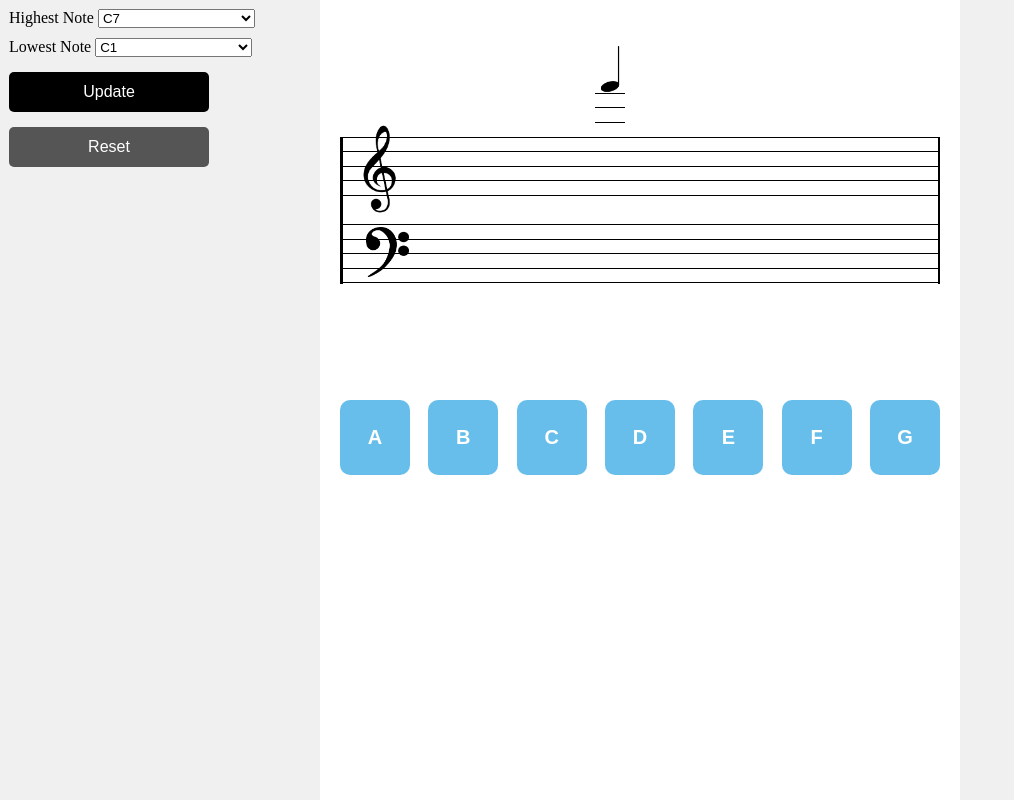
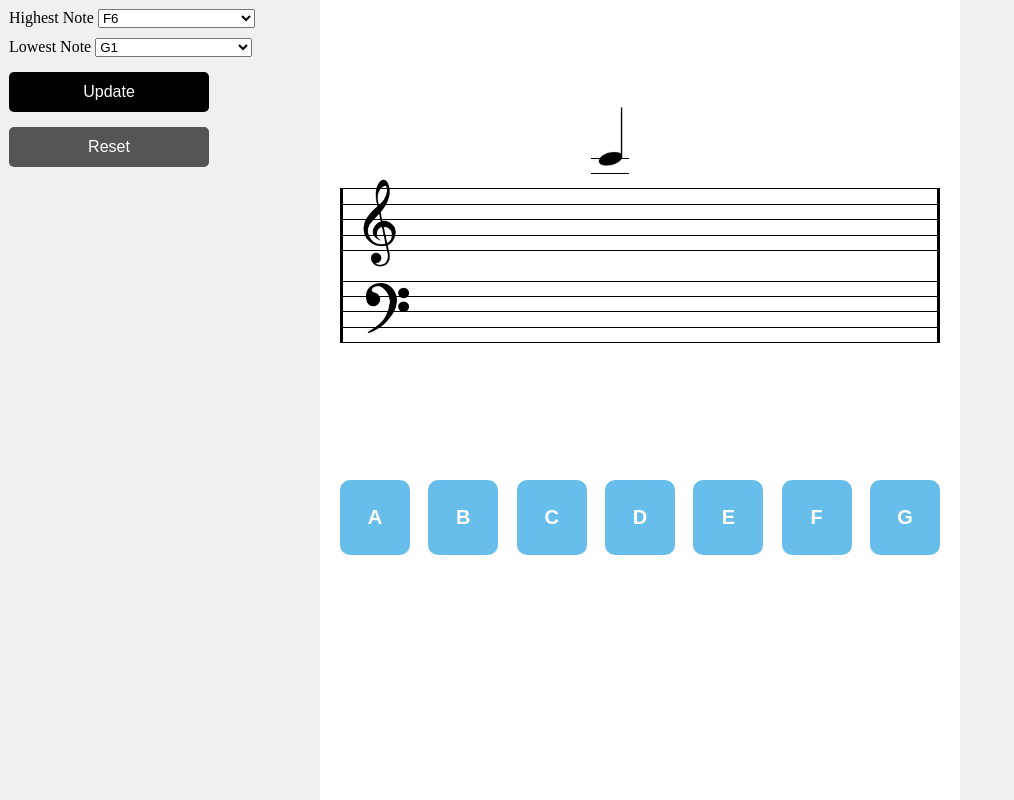
Before and after one commit to jesus23lk/Musicality, a plain HTML site: page index.html in a window 1280 px wide. Shown: the whole page, without its empty margins (0-1014 px from the left). Drawn offline with Linux system fonts and the light colour scheme.

Commit message:
Added full range of notes

```diff
--- a/code.js
+++ b/code.js
@@ -19,8 +19,8 @@ const data = {
   noteImg: '',              //Current note image, there is only one at any given time
   extraLines: [],
 
-  highestNote: 0,
-  lowestNote: 42
+  highestNote: 11,          //Default highest note F6
+  lowestNote: 45            //Lowest note G1
 }
 
 window.onload = function() {
@@ -44,13 +44,13 @@ function createLocations() {
 
   const grdStaff = document.getElementById('staff');                  //grand staff contains all lines and spaces
 
-  for(let i = 0; i < 43; i++) {
+  for(let i = 0; i < 52; i++) {
 
     const curChild = document.createElement('div');
 
-    if(i % 2 !== 0) {                         //If odd, it is either a ledger line or a ledger space
+    if(i % 2 === 0) {                         //! Lines are now found on even indices
 
-      if(i < 11 || i > 32 || i === 21) {      //Ledger lines above treble clef, below bass clef, and middle C
+      if(i < 17 || i > 39 || i === 28) {      //Ledger lines above treble clef, below bass clef, and middle C
 
         curChild.className = 'ledger-line';
         curChild.innerHTML = `<div class = 'empty-l'></div>
@@ -60,12 +60,12 @@ function createLocations() {
       else curChild.className = 'line';
     }
 
-    else {      //If even, it is either a space or ledger-space
+    else {      //! Spaces now found on odd indices
 
       /*ledger spaces start at 2nd space above treble clef and higher.
         Also 2nd space below bass clef and lower*/
 
-      if (i > 33 || i < 9) curChild.className = 'ledger-space';
+      if (i < 16 || i > 40) curChild.className = 'ledger-space';
 
       else curChild.className = 'space';                                //Any other space is just a space
     }
@@ -76,6 +76,8 @@ function createLocations() {
 
     grdStaff.appendChild(curChild);
   }
+
+  console.log(grdStaff.children);
 
 }
 
@@ -115,7 +117,7 @@ function showExtraLines(locDiv) {
   let tempLoc = locDiv;            //start at our note location
   let i = 0;                    //i is just used to save every location we made visible to an array
 
-  while (tempLoc.idNum < 10) {                    //Entered if we are above treble clef
+  while (tempLoc.idNum < 17) {                    //Entered if we are above treble clef
 
     if (tempLoc.className === 'ledger-line') {
 
@@ -131,7 +133,7 @@ function showExtraLines(locDiv) {
     tempLoc = tempLoc.nextSibling;
   }
 
-  while (tempLoc.idNum > 32) {                        //Entered if we are below bass clef
+  while (tempLoc.idNum > 39) {                        //Entered if we are below bass clef
 
     /* In here we make every ledger line above our
       note location visible, stopping
@@ -173,9 +175,9 @@ function pickLocation() {
   note.id = 'note';
   locDiv.appendChild(note);
 
-  if(locDiv.className === 'line' || locDiv.className === 'ledger-line') note.style.bottom = '-16.5px';
+  if(locDiv.className === 'line' || locDiv.className === 'ledger-line') note.style.bottom = '-22px';
 
-  else note.style.bottom = '-11.5px';
+  else note.style.bottom = '-15px';
 
   //Finally return the div that contains our note
 
@@ -190,9 +192,9 @@ function setupDropDowns() {
   const pianoKeys = [];                  //This will hold our piano note values that go from C1, D1, E1.. all the way to C8
 
   let i = 0;
-  let k = 7;
+  let k = 8;
 
-  while(i < 43) {
+  while(i < 52) {
 
     for(let j = 0; j < 7; j++) {
 
@@ -200,7 +202,7 @@ function setupDropDowns() {
       pianoKeys[i] += k;                //String concatenation to add numbers going from 7 to 1
 
       i++;
-      if(i === 43) break;
+      if(i === 52) break;
       if (j === 0) k--;
     }
 
@@ -209,51 +211,54 @@ function setupDropDowns() {
   const maxSelect = document.getElementById('max-select');       //Drop down selector for max note
   const minSelect = document.getElementById('min-select');       //Drop down selector for min note
 
-  for(let i = 0; i < 43; i++) {
+  for(let i = 0; i < 52; i++) {
 
     /* This loop populates our two selectors for
       highest and lowest notes */
 
-    const maxNtOpt = document.createElement('option');                   //We create an option element for each selector
-    const minNtOpt = document.createElement('option');
+    const maxOption = document.createElement('option');                   //We create an option element for each selector
+    const minOption = document.createElement('option');
 
-    maxNtOpt.textContent = pianoKeys[i];                                    //They each get the same text value
-    minNtOpt.textContent = pianoKeys[i];                                    //That will be one of these: 'C1', 'D1', 'E1', etc.
+    maxOption.textContent = pianoKeys[i];                                    //They each get the same text value
+    minOption.textContent = pianoKeys[i];                                    //That will be one of these: 'C8, 'B7', 'A7', etc.
 
-    if (i === 11) {
+    if (i === 18) {
       /* Here we add a marker to help us find the
         top line of treble clef in our select menu */
 
-      maxNtOpt.textContent += ' (Treble Top Line)';
-      minNtOpt.textContent += ' (Treble Top Line)';
+      maxOption.textContent += ' (Treble Top Line)';
+      minOption.textContent += ' (Treble Top Line)';
     }
 
-    if (i === 21) {
+    if (i === 28) {
       /* Here we add a marker to help us find the
         middle C in our select menu */
 
-      maxNtOpt.textContent += ' (Middle C)';
-      minNtOpt.textContent += ' (Middle C)';
+      maxOption.textContent += ' (Middle C)';
+      minOption.textContent += ' (Middle C)';
     }
 
 
-    if (i === 31) {
+    if (i === 38) {
       /* Here we add a marker to help us find the
         bottom line of bass clef*/
 
-      maxNtOpt.textContent += ' (Bass Bottom Line)';
-      minNtOpt.textContent += ' (Bass Bottom Line)';
+      maxOption.textContent += ' (Bass Bottom Line)';
+      minOption.textContent += ' (Bass Bottom Line)';
     }
 
 
-    maxNtOpt.idNum = i;                                               //Here I define a new attribute 'idNum' that can be 0-42
-    minNtOpt.idNum = i;                                               //We will need it later to compare lowest and highest values
+    maxOption.idNum = i;                                               //Here I define a new attribute 'idNum' that can be 0-42
+    minOption.idNum = i;                                               //We will need it later to compare lowest and highest values
 
-    maxSelect.appendChild(maxNtOpt);                                   //Add each option to its corresponding selector
-    minSelect.appendChild(minNtOpt);
+    maxSelect.appendChild(maxOption);                                   //Add each option to its corresponding selector
+    minSelect.appendChild(minOption);
 
-    if(i === 42) minNtOpt.selected = 'selected';                       /* Defines the default value of the lowest note
-                                                                         Which should be C1 found at index 42*/
+    if(i === 11) maxOption.selected = 'selected' ;                      /* Defiens the default value of the highest note
+                                                                          which is F6 */
+
+    if(i === 45) minOption.selected = 'selected';                       /* Defines the default value of the lowest note
+                                                                          Which is G1*/
   }
 
   /* Below we configure our update button that the user clicks
@@ -344,11 +349,11 @@ function resetMinMax() {
   const maxSelect = document.getElementById('max-select');       //Drop down selector for max note
   const minSelect = document.getElementById('min-select');       //Drop down selector for min note
 
-  maxSelect.options[0].selected = 'selected';                 //Return highest note selector to its defualt value
-  minSelect.options[42].selected = 'selected';                //Return lowest note selector to its default value
+  maxSelect.options[11].selected = 'selected';                 //Return highest note selector to its defualt value
+  minSelect.options[45].selected = 'selected';                //Return lowest note selector to its default value
 
-  data.highestNote = 0;                                   //Reset lowest and highest note values
-  data.lowestNote = 42;
+  data.highestNote = 11;                                   //Reset lowest and highest note values
+  data.lowestNote = 45;
 
   data.noteDiv = pickLocation();
 }
--- a/styles.css
+++ b/styles.css
@@ -81,20 +81,52 @@ body {
   margin:auto;
   margin-top: 50px;
   width: 600px;
-  height: 320px;
+  height: 400px;
 }
 
 .vertical-line {
-  top: 86.6px;
+  top: 138px;
   position: relative;
-  height: 46%;
-  width: 2.5px;
+  height: 38.8%;
+  width: 3.5px;
   background-color: black;
 }
 
 #staff {
   width: 595px;
   height: 100%;
+}
+
+.ledger-line, .line {
+  width: 100%;
+  height: .25%;
+  background-color: black;
+  position: relative;
+}
+
+.ledger-space, .space {
+  width: 100%;
+  height: 3.596%;
+  position: relative;
+}
+
+.empty-l {
+  height: 100%;
+  width: 248px;
+  background-color: #ffffff;
+}
+
+.empty-r {
+  height: 100%;
+  width: 308px;
+  background-color: white;
+}
+
+#note {                                         /* Corresponds to single quarter note image */
+  height: 89px;
+  left: 223px;
+  position: absolute;
+  bottom: -31px;
 }
 
 #btn-container {                    /* Div that holds our 8 buttons */
@@ -131,56 +163,21 @@ body {
   font-weight: 800;
 }
 
-.ledger-line, .line {
-  width: 100%;
-  height: .3%;
-  background-color: black;
-  position: relative;
-}
-
-.ledger-space, .space {
-  width: 100%;
-  height: 4.259%;
-  position: relative;
-}
-
-#note {                                         /* Corresponds to single quarter note image */
-  height: 70px;
-  left: 232px;
-  position: absolute;
-  bottom: -31px;
-}
-
-
 .btn:hover {
   background-color: rgb(65, 56, 198);
 }
 
-/* #t-pic {
-  height: 100px;
-  position: absolute;
-  top: 220px;
-  left: 40px;
-}
-
-#b-pic {
-  height: 50px;
-  position: absolute;
-  top: 327px;
-  left: 60px;
-} */
-
 #t-pic {
   height: 100px;
   position: relative;
-  bottom: 356px;
+  bottom: 382px;
   left: 10px;
 }
 
 #b-pic {
   height: 50px;
   position: relative;
-  bottom: 298px;
+  bottom: 322px;
   right: 37px;
 }
 
@@ -191,15 +188,3 @@ body {
   justify-content: space-between;
   background-color: white;
 }
-
-.empty-l {
-  height: 100%;
-  width: 252px;
-  background-color: white;
-}
-
-.empty-r {
-  height: 100%;
-  width: 313px;
-  background-color: white;
-}
```
Lines whose indentation alone changed are shown as unchanged.
